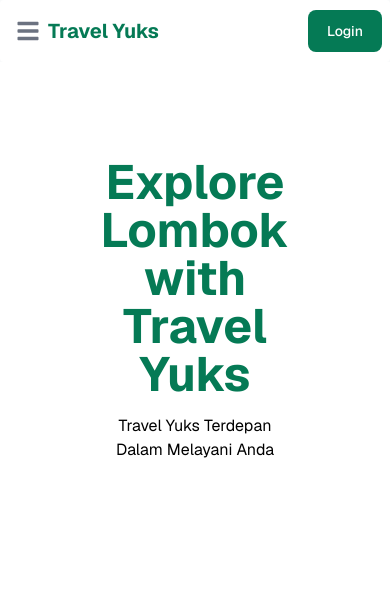
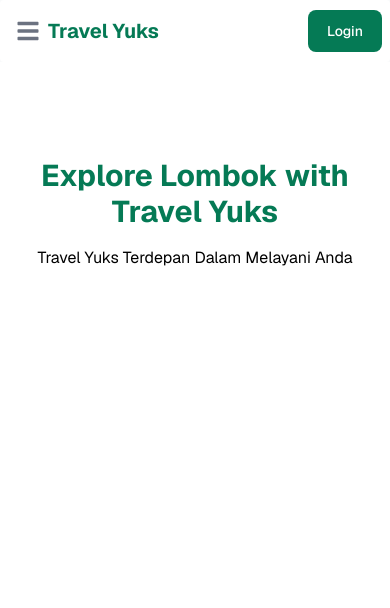
Before and after one commit to OmMahen/budget-buddy, a Next.js app: page / in a window 390 px wide. Shown: the top 608 px of the page. Built offline with nearby package versions, Linux system fonts and the light colour scheme; no server answers; the database is empty.

Commit message:
Update Hero.tsx

```diff
--- a/components/Hero.tsx
+++ b/components/Hero.tsx
@@ -5,14 +5,18 @@
 export function Hero() {
   const [user, setUser] = useContext(UserContext);
 
+  const getEmailName = (email: any) => {
+    return email.split('@')[0];
+  };
+
   return (
-    <section className="text-center w-full p-24 dark:bg-gray-800">
+    <section className="text-center w-full py-24 px-4 dark:bg-gray-800">
       {user ? (
-        <h1 className="text-5xl font-bold text-green-600">
-          Hallo {user.email} !
+        <h1 className="text-3xl md:text-5xl font-bold text-green-600">
+          Hallo {getEmailName(user.email)}!
         </h1>
       ) : (
-        <h1 className="text-5xl font-bold text-green-600">
+        <h1 className="text-3xl md:text-5xl font-bold text-green-600">
           Explore Lombok with Travel Yuks
         </h1>
       )}
```
